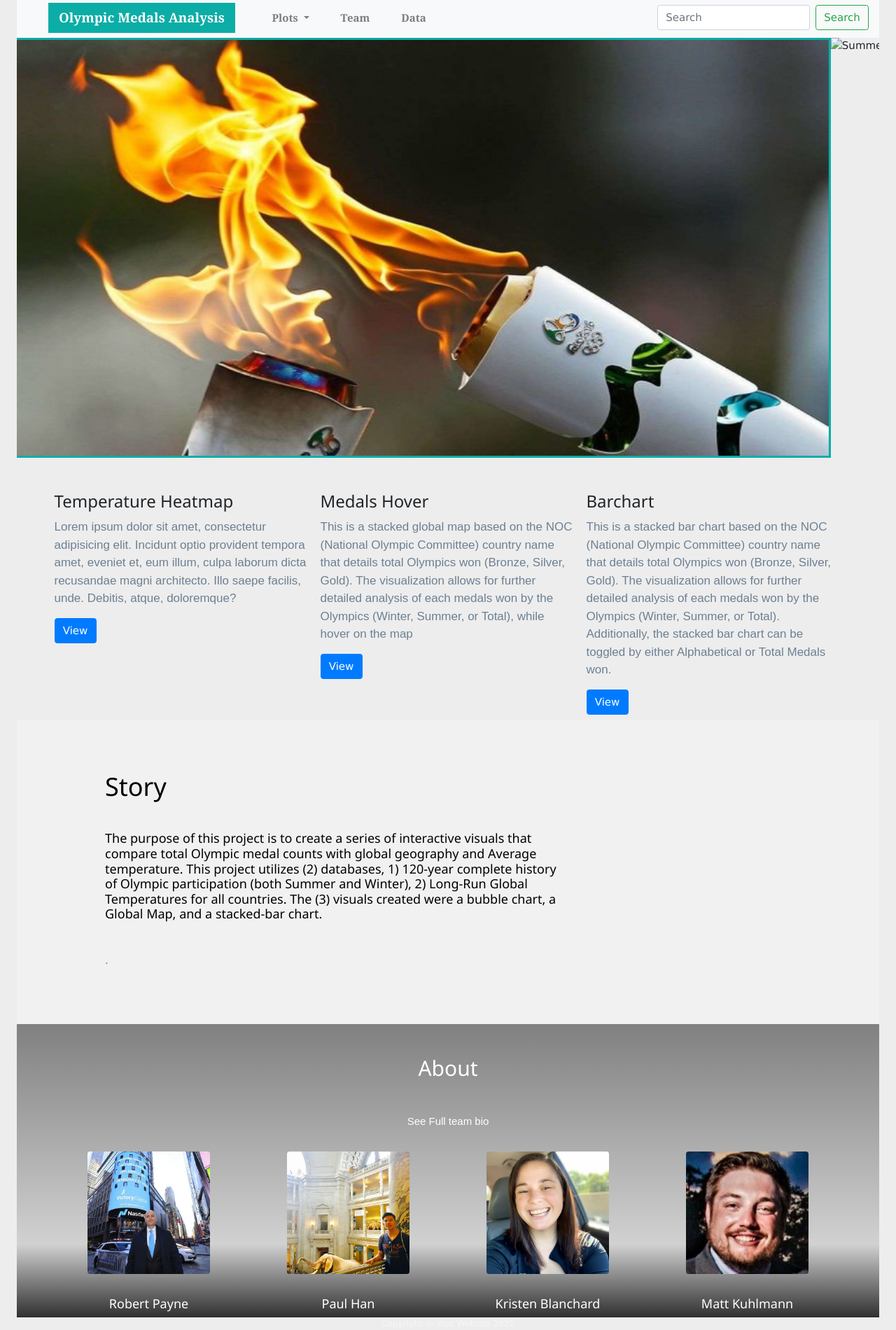
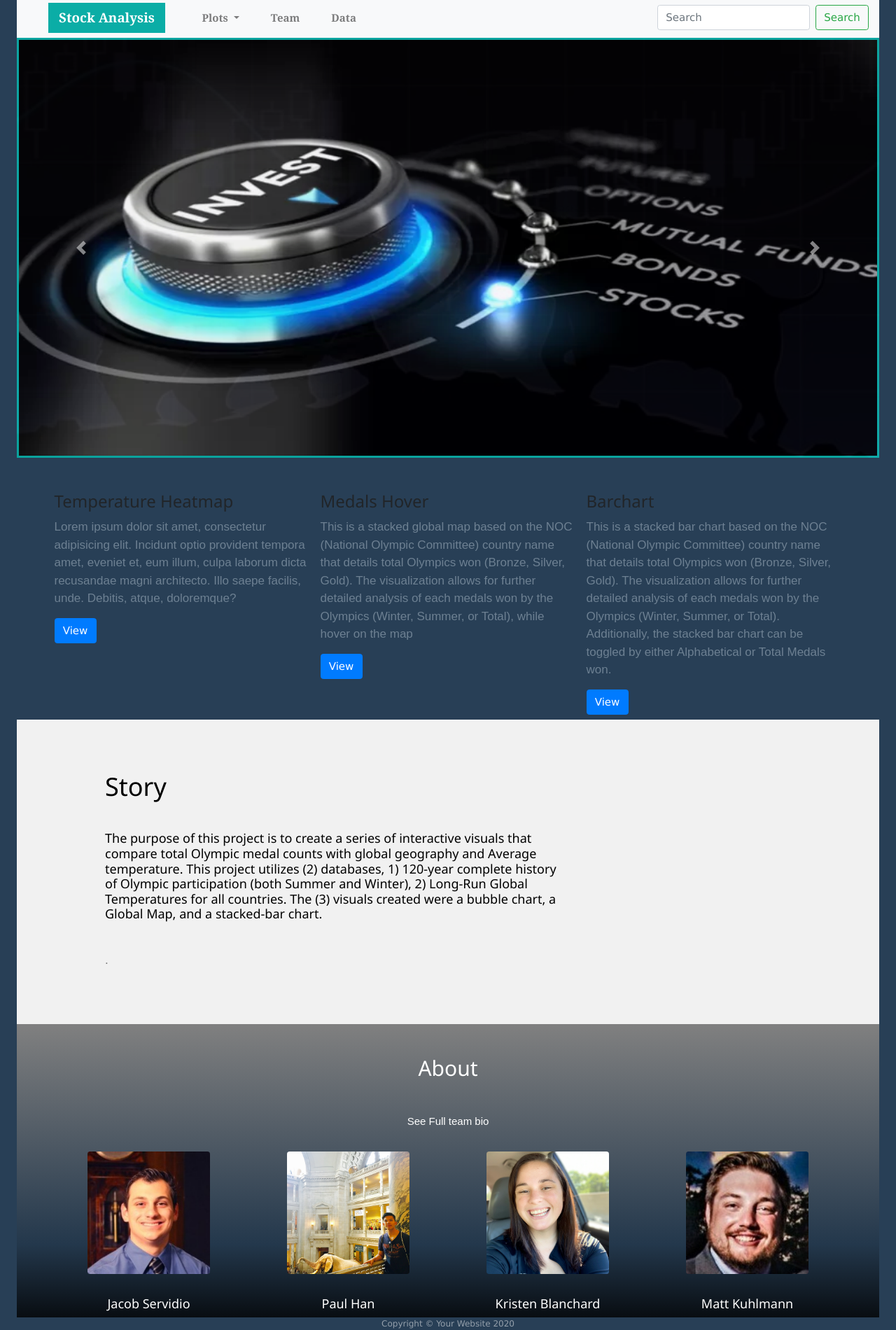
Before and after one commit to jacob-servidio/Final_Project, a plain HTML site: page docs/home.html in a window 1280 px wide. Shown: the part 28-1928 px from the top of the page at 70% size. Drawn offline with nearby package versions, Linux system fonts and the light colour scheme.

Commit message:
modified files

```diff
--- a/docs/home.html
+++ b/docs/home.html
@@ -4,7 +4,8 @@
 <head>
 
   <meta charset="UTF-8">
-  <title>Olympic Medals Analysis</title>
+
+  <title>Stock Analysis</title>
 
   <!-- bootstrap stylesheet -->
   <link rel="stylesheet" href="https://stackpath.bootstrapcdn.com/bootstrap/4.3.1/css/bootstrap.min.css"
@@ -23,7 +24,7 @@
   <!--Navigation bar-->
   <div class="navigation">
     <nav class="navbar navbar-expand-lg navbar-light bg-light">
-      <a class="navbar-brand" href="home.html">Olympic Medals Analysis</a>
+      <a class="navbar-brand" href="home.html">Stock Analysis</a>
       <button class="navbar-toggler" type="button" data-toggle="collapse" data-target="#navbarSupportedContent"
         aria-controls="navbarSupportedContent" aria-expanded="false" aria-label="Toggle navigation">
         <span class="navbar-toggler-icon"></span>
@@ -63,18 +64,26 @@
       </div>
     </nav>
     <!--Carousel-->
-    <div id="carouselExampleSlidesOnly" class="carousel slide" data-ride="carousel">
+    <div id="carouselExampleFade" class="carousel slide carousel-fade" data-ride="carousel">
       <div class="carousel-inner">
         <div class="carousel-item active">
-          <img src="image\torch.jpg" class="d-block w-100" alt="Torch">
+          <img src="image/invest.jpg" class="d-block w-100" alt="...">
         </div>
         <div class="carousel-item">
-          <img src="image\summer.png" class="d-block w-100" alt="Summer Olympic">
+          <img src="image/bullbear.jpeg" class="d-block w-100" alt="...">
         </div>
         <div class="carousel-item">
-          <img src="image\winter.jpg" class="d-block w-100" alt="Winter Olympic">
+          <img src="image/stock.jpg" class="d-block w-100" alt="...">
         </div>
       </div>
+      <a class="carousel-control-prev" href="#carouselExampleFade" role="button" data-slide="prev">
+        <span class="carousel-control-prev-icon" aria-hidden="true"></span>
+        <span class="sr-only">Previous</span>
+      </a>
+      <a class="carousel-control-next" href="#carouselExampleFade" role="button" data-slide="next">
+        <span class="carousel-control-next-icon" aria-hidden="true"></span>
+        <span class="sr-only">Next</span>
+      </a>
     </div>
 
 </body>
@@ -139,10 +148,11 @@
         <div class="row">
             <div class="col-3">
                 <figure class="figure">
-                    <img src="image/RP.jpg" class="figure-img img-fluid rounded" alt="A generic square placeholder image with rounded corners in a figure.">
+                    <img src="image/JS.png" class="figure-img img-fluid rounded" alt="A generic square placeholder image with rounded corners in a figure.">
                     <figcaption class="figure-caption"></figcaption>
                 </figure>
-                <h5 class="text-white mb-2 text-center">Robert Payne</h5>
+                <h5 class="text-white mb-2 text-center">Jacob Servidio</h5>
+
 
             </div>
             <div class="col-3">
--- a/docs/static/style.css
+++ b/docs/static/style.css
@@ -1,6 +1,6 @@
 
 body {
-  background: #EDEDED;
+  background: #283F56;
 }
 
 /* Navbar */
@@ -24,7 +24,7 @@ text-decoration: none;
 
 /* Change the link color to #0BADA6 on hover */
 li a:hover {
-border-color:#0BADA6;
+border-color: #283F56;
 border-style: solid;
 }
 
```
Also changed, not shown: docs/candlestick.html (+2 -3 lines), docs/team.html (+4 -3 lines), docs/image/JS.png (added), docs/image/Wallst.jpg (added), docs/image/bullbear.jpeg (added), docs/image/invest.jpg (added), docs/image/stock.jpg (added).
